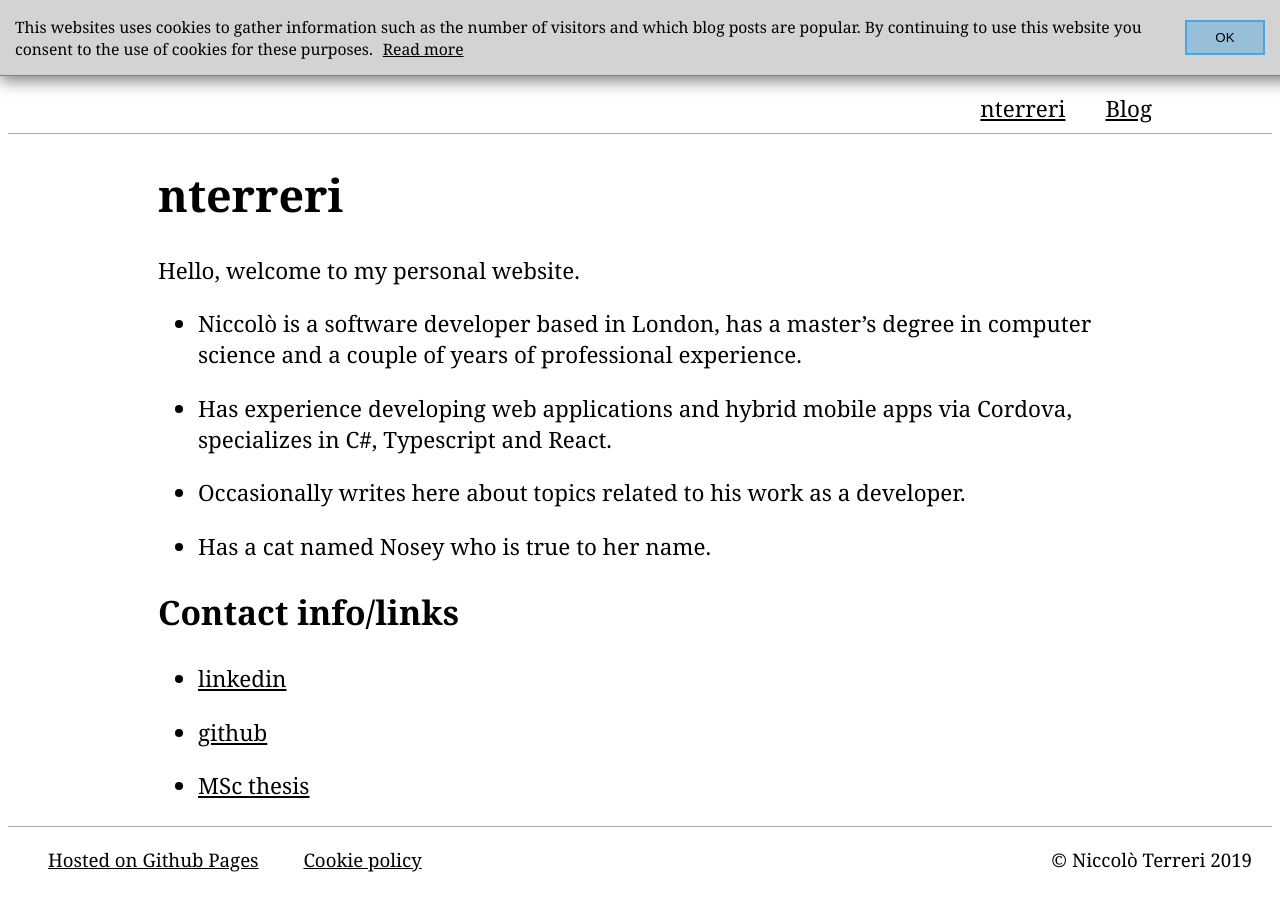
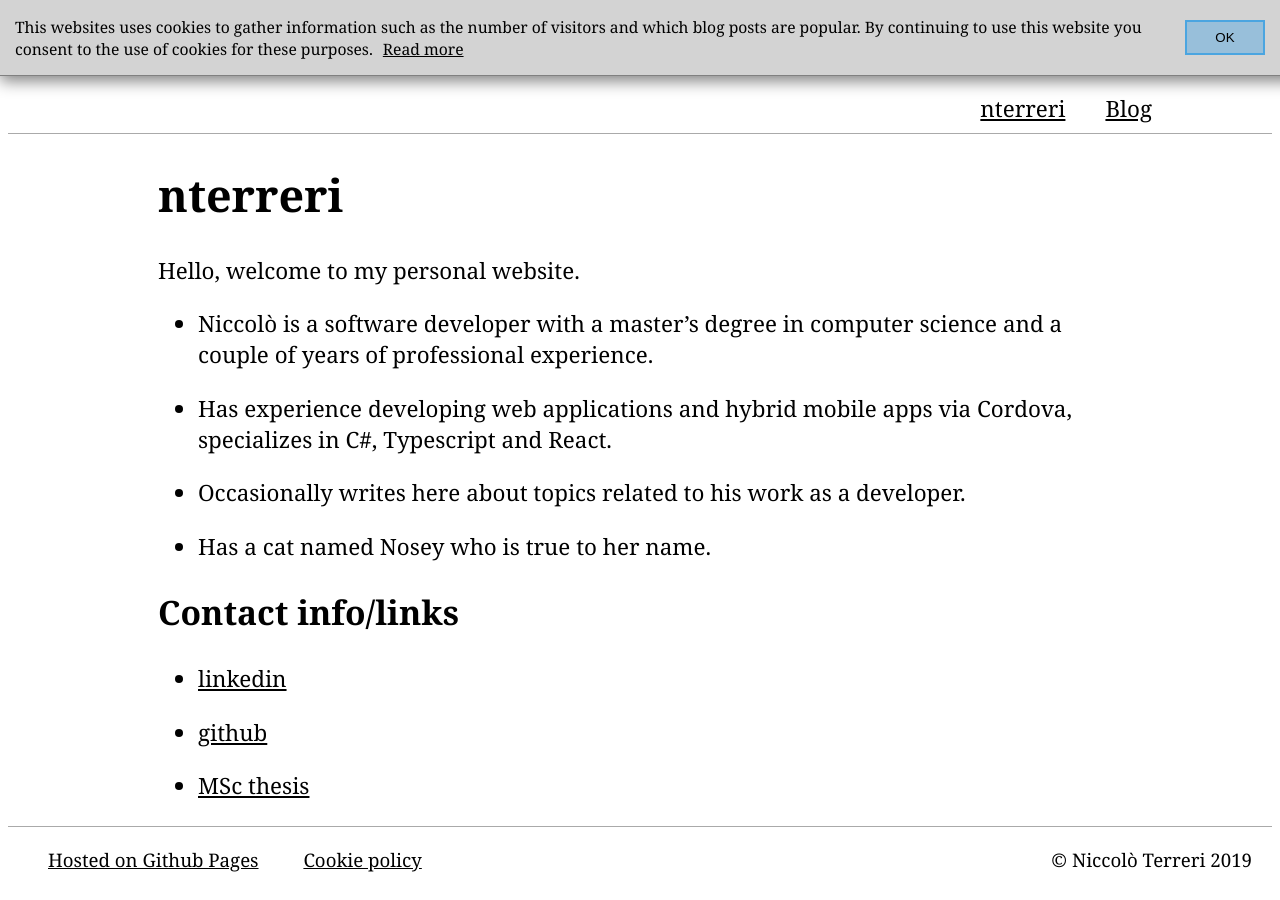
Before and after one commit to nterreri/nterreri.github.io, a Jekyll site: the page built from about.md, in a window 1280 px wide. Built offline with Jekyll 4.4.1, drawn with Linux system fonts in a browser that asks for light colours.

Commit message:
update about

```diff
--- a/about.md
+++ b/about.md
@@ -7,7 +7,7 @@ title: nterreri
 
 Hello, welcome to my personal website.
 
-- Niccolò is a software developer based in London, has a master's degree in computer science and a
+- Niccolò is a software developer with a master's degree in computer science and a
 couple of years of professional experience.
 
 - Has experience developing web applications and hybrid mobile apps via Cordova, specializes in C#,
```
